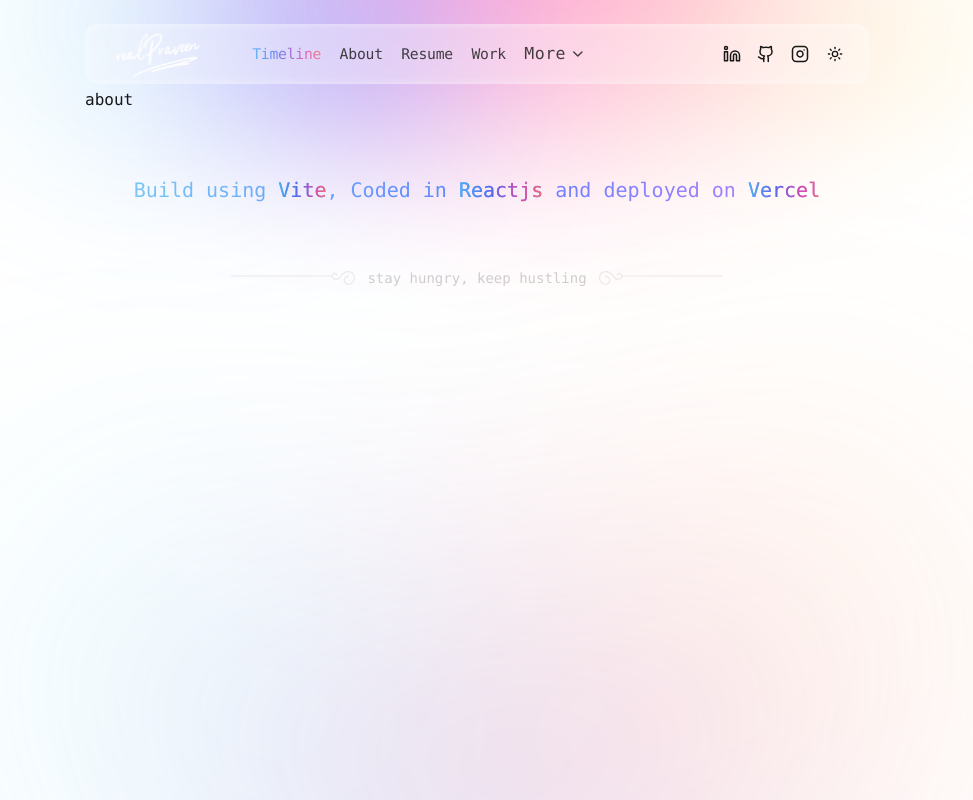
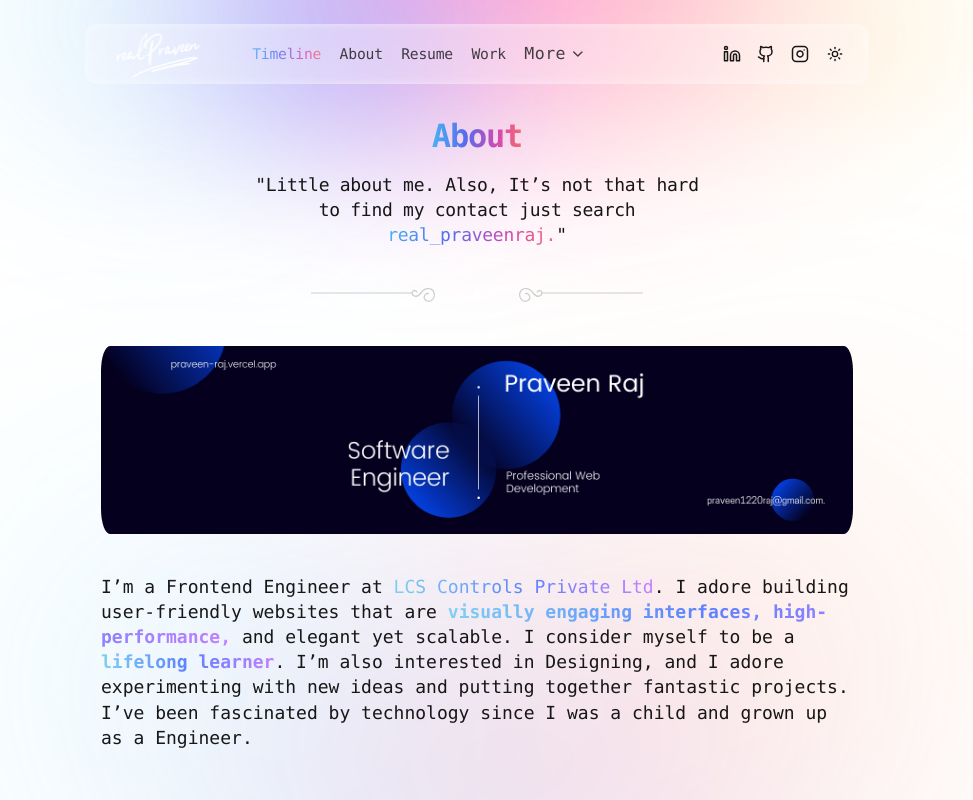
Before and after one commit to praveen-raj-r/praveen-raj-web-app, a React (Vite) app: page /about in a window 1280 px wide. Shown: the whole page, without its empty margins (163-1136 px from the left). Built offline with nearby package versions, Linux system fonts and the light colour scheme; a web font is replaced by a local one.

Commit message:
about me page

```diff
--- /dev/null
+++ b/src/pages/about.tsx
@@ -0,0 +1,39 @@
+import AllPageDescription from "@/components/app/all-page-description";
+import BannerImgDesk from "/banner.png";
+import BannerImgMobile from "/bannerMobile.png";
+
+const About = () => {
+  return (
+    <div>
+      <AllPageDescription header="About">
+        Little about me. Also, It’s not that hard to find my contact just search
+        <span className="gradient retro-2"> real_praveenraj.</span>
+      </AllPageDescription>
+      <img
+        className="sm:block hidden my-5 mb-10 rounded-[25px] px-4 w-auto"
+        src={BannerImgDesk}
+      />
+      <img
+        className="sm:hidden block my-5 mb-10 rounded-[25px] px-5 w-auto"
+        src={BannerImgMobile}
+      />
+      <p className="text-lg leading-[140%] my-4 mx-3 px-4 sm:mx-auto">
+        I’m a Frontend Engineer at{" "}
+        <a className="gradient sky-2" href="https://www.lcscon.com/">
+          LCS Controls Private Ltd
+        </a>
+        . I adore building user-friendly websites that are{" "}
+        <span className="font-extrabold gradient sky-2">
+          visually engaging interfaces, high-performance,
+        </span>{" "}
+        and elegant yet scalable. I consider myself to be a{" "}
+        <span className="font-extrabold gradient sky-2">lifelong learner</span>.
+        I’m also interested in Designing, and I adore experimenting with new
+        ideas and putting together fantastic projects. I’ve been fascinated by
+        technology since I was a child and grown up as a Engineer.
+      </p>
+    </div>
+  );
+};
+
+export default About;
--- a/src/routes/index.tsx
+++ b/src/routes/index.tsx
@@ -5,6 +5,7 @@
 import AppLayout from "@/layout/app-layout";
 import Timeline from "@/pages/timeline";
 import Stack from "@/pages/stack";
+import About from "@/pages/about";
 
 const router = createBrowserRouter([
   {
@@ -28,7 +29,7 @@
       },
       {
         path: "/about",
-        element: <>about</>,
+        element: <About />,
       },
       {
         path: "/certifications",
```
Also changed, not shown: public/banner.png (added), public/bannerMobile.png (added).
